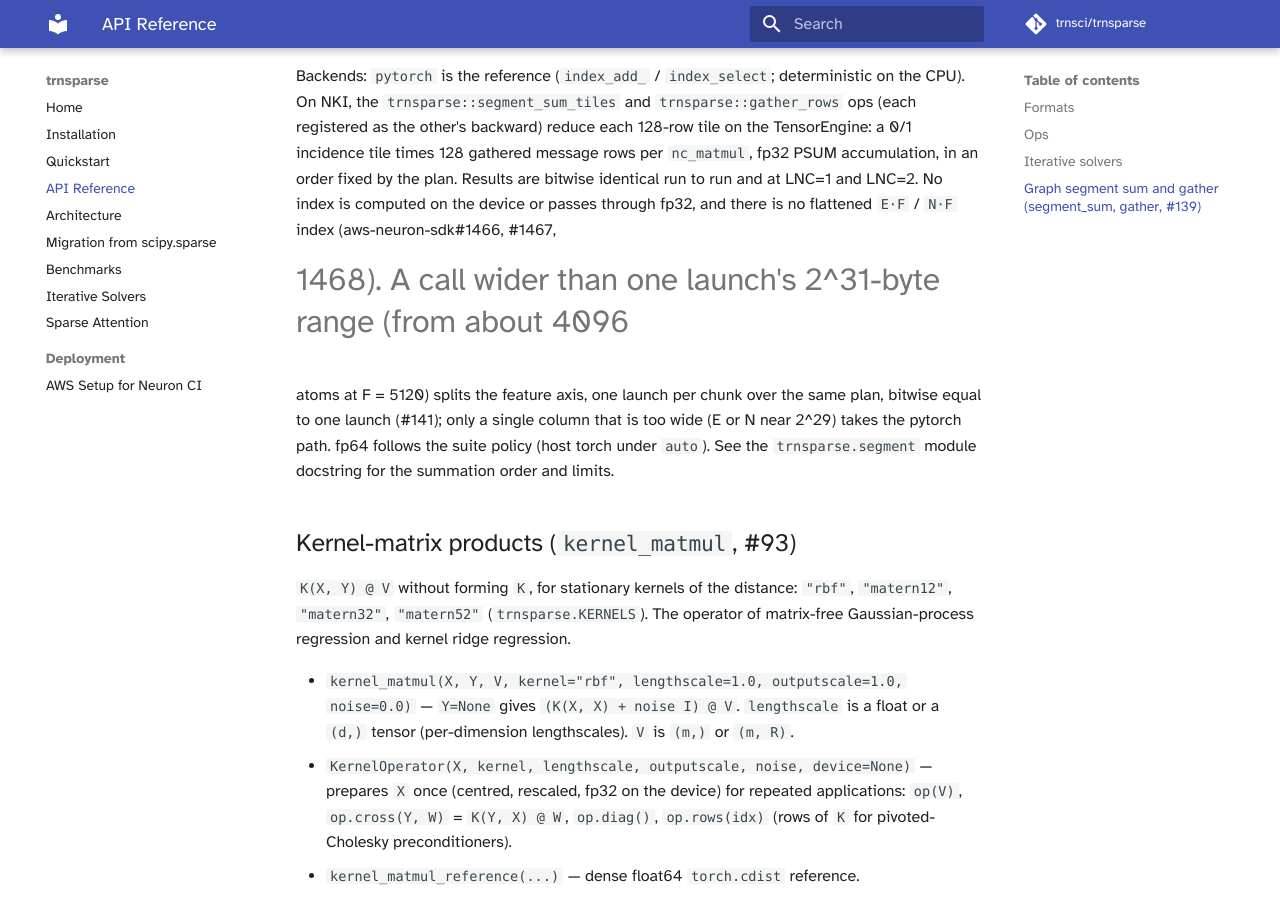
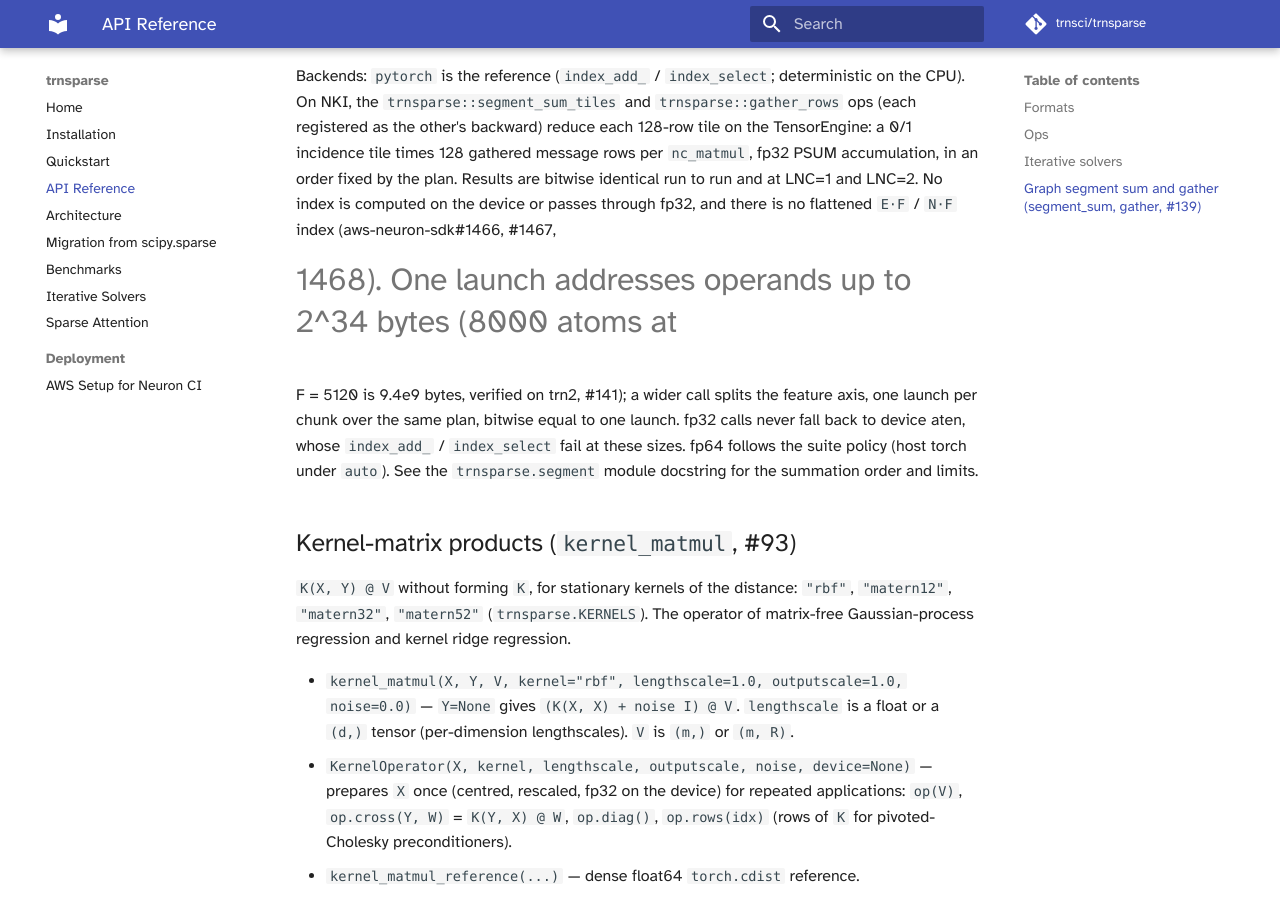
Before and after one commit to trnsci/trnsparse, an MkDocs documentation site: the page built from docs/api.md, in a window 1280 px wide and 900 px high, scrolled down 1954 px. Built offline with MkDocs 1.6.1 and Material for MkDocs 9.7.7, drawn with Linux system fonts in a browser that asks for light colours; some web fonts are replaced; comment, search, counter and statistics services are not loaded.

Commit message:
segment: raise the per-launch bound to 2^34 bytes (one launch verified on trn2 at 4.7e9 / 9.4e9 bytes); cut column chunks from row blocks (#141)
Co-Authored-By: Claude <noreply@anthropic.com>

```diff
--- a/docs/api.md
+++ b/docs/api.md
@@ -78,11 +78,12 @@ reduce each 128-row tile on the TensorEngine: a 0/1 incidence tile times
 order fixed by the plan. Results are bitwise identical run to run and at
 LNC=1 and LNC=2. No index is computed on the device or passes through fp32,
 and there is no flattened `E·F` / `N·F` index (aws-neuron-sdk#1466, #1467,
-#1468). A call wider than one launch's 2^31-byte range (from about 4096
-atoms at F = 5120) splits the feature axis, one launch per chunk over the
-same plan, bitwise equal to one launch (#141); only a single column that
-is too wide (E or N near 2^29) takes the pytorch path. fp64 follows the
-suite policy (host torch under `auto`). See the `trnsparse.segment` module
+#1468). One launch addresses operands up to 2^34 bytes (8000 atoms at
+F = 5120 is 9.4e9 bytes, verified on trn2, #141); a wider call splits the
+feature axis, one launch per chunk over the same plan, bitwise equal to one
+launch. fp32 calls never fall back to device aten, whose `index_add_` /
+`index_select` fail at these sizes. fp64 follows the suite policy (host
+torch under `auto`). See the `trnsparse.segment` module
 docstring for the summation order and limits.
 
 ## Kernel-matrix products (`kernel_matmul`, #93)
```
Also changed, not shown: CHANGELOG.md (+12 -8 lines), 3 other files.
